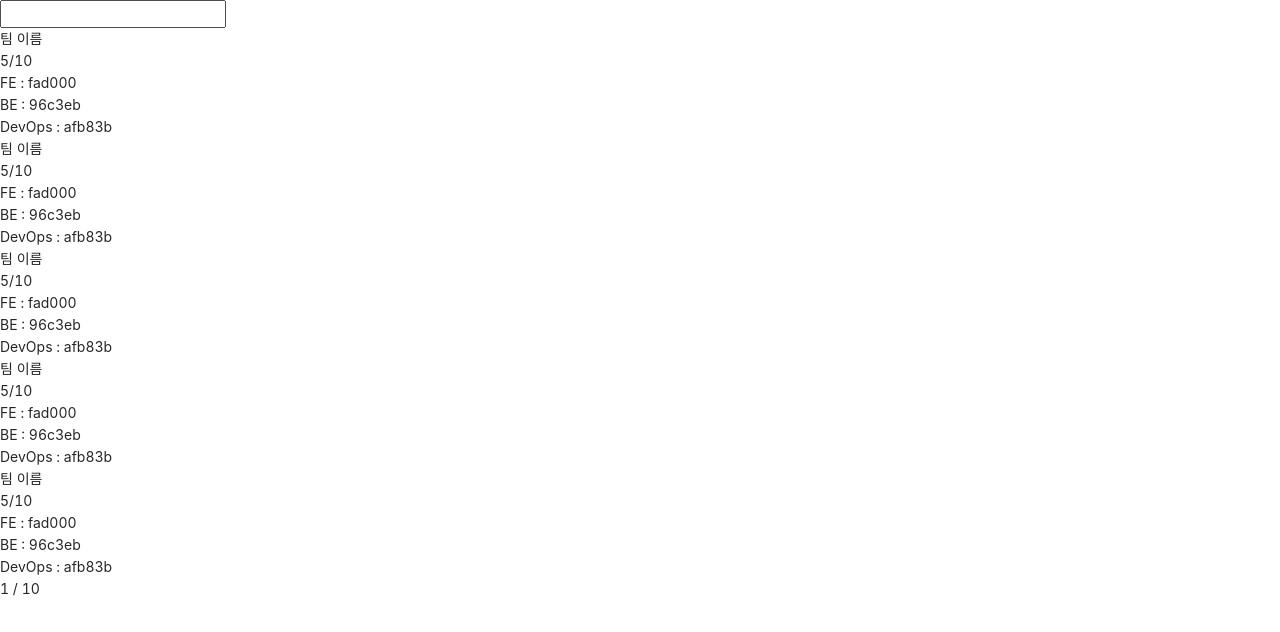
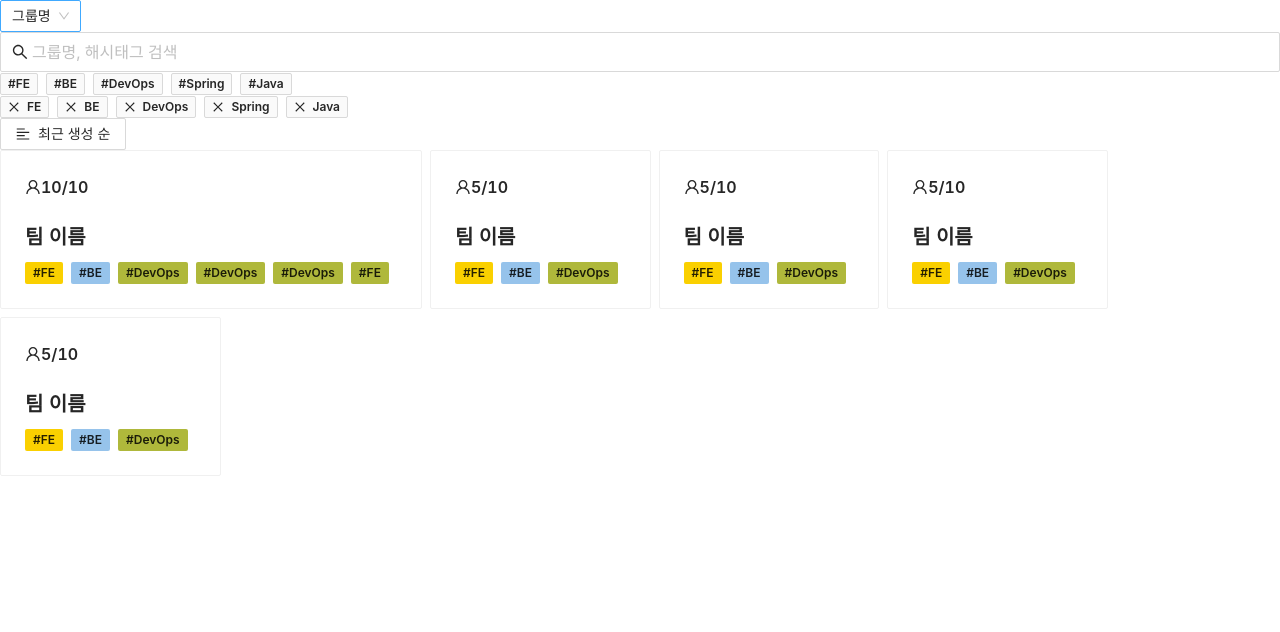
Before and after one commit to cbnu12/yas-front, a React (Create React App) app: page / in a window 1280 px wide. Shown: the top 632 px of the page. Built offline with nearby package versions, Linux system fonts and the light colour scheme.

Commit message:
feat: apply antd

```diff
--- a/src/pages/Main/Main.tsx
+++ b/src/pages/Main/Main.tsx
@@ -1,14 +1,16 @@
 import React from "react";
 import SearchInput from "./components/SearchInput";
 import MainView from "./Main.view";
-import { MainListData } from "./data/data";
+import { MainListData, tagList } from "./data/data";
+import SortInput from "./components/SortInput";
 
 const Main = () => {
   return (
-    <>
-      <SearchInput />
+    <div>
+      <SearchInput tagList={tagList} />
+      <SortInput />
       <MainView list={MainListData} />
-    </>
+    </div>
   );
 };
 
--- a/src/pages/Main/Main.view.tsx
+++ b/src/pages/Main/Main.view.tsx
@@ -1,3 +1,4 @@
+import { Space } from "antd";
 import React from "react";
 import MainItem from "./components/MainItem";
 import { MainListType } from "./data/data";
@@ -10,14 +11,11 @@ const MainView = ({ list }: Props) => {
   const { totalCount, currentPage, teamList } = list;
 
   return (
-    <div>
+    <Space wrap>
       {teamList.map((item) => (
         <MainItem key={item.id} item={item} />
       ))}
-      <div>
-        {currentPage} / {totalCount}
-      </div>
-    </div>
+    </Space>
   );
 };
 
--- a/src/pages/Main/components/MainItem/MainItem.tsx
+++ b/src/pages/Main/components/MainItem/MainItem.tsx
@@ -1,3 +1,5 @@
+import { UserOutlined } from "@ant-design/icons";
+import { Card, Tag, Typography } from "antd";
 import React from "react";
 import { TeamItemType } from "../../data/data";
 
@@ -8,17 +10,20 @@ interface Props {
 const MainItem = ({ item }: Props) => {
   const { name, currentMember, totalMember, hashtagList } = item;
   return (
-    <div>
-      <div>{name}</div>
+    <Card>
+      <Typography.Title level={5}>
+        <UserOutlined />
+        {currentMember}/{totalMember}
+      </Typography.Title>
+      <Typography.Title level={4}>{name}</Typography.Title>
       <div>
-        {currentMember}/{totalMember}
+        {hashtagList.map((item) => (
+          <Tag key={item.color} color={`#${item.color}`}>
+            <Typography.Text strong>#{item.hashtag}</Typography.Text>
+          </Tag>
+        ))}
       </div>
-      {hashtagList.map((item) => (
-        <div key={item.color}>
-          {item.hashtag} : {item.color}
-        </div>
-      ))}
-    </div>
+    </Card>
   );
 };
 
--- a/src/pages/Main/components/SearchInput/SearchInput.tsx
+++ b/src/pages/Main/components/SearchInput/SearchInput.tsx
@@ -1,7 +1,41 @@
-import React from 'react';
+import { CloseOutlined, SearchOutlined } from "@ant-design/icons";
+import { Select, Input, Tag, Typography } from "antd";
 
-const SearchInput = () => {
-    return (<div><input/></div>)
+interface Props {
+  tagList: string[];
+}
+
+const SearchInput = ({ tagList }: Props) => {
+  const { Option } = Select;
+
+  return (
+    <>
+      <Select defaultValue={"그룹명"}>
+        <Option>그룹명</Option>
+        <Option>해시태그</Option>
+      </Select>
+      <Input
+        placeholder="그룹명, 해시태그 검색"
+        size="large"
+        prefix={<SearchOutlined />}
+      />
+      <div>
+        {tagList.map((item) => (
+          <Tag key={item} color="default">
+            <Typography.Text strong>#{item}</Typography.Text>
+          </Tag>
+        ))}
+      </div>
+
+      <div>
+        {tagList.map((item) => (
+          <Tag key={item} color="default" icon={<CloseOutlined />}>
+            <Typography.Text strong>{item}</Typography.Text>
+          </Tag>
+        ))}
+      </div>
+    </>
+  );
 };
 
 export default SearchInput;
--- /dev/null
+++ b/src/pages/Main/components/SortInput/SortInput.tsx
@@ -0,0 +1,24 @@
+import { AlignLeftOutlined } from "@ant-design/icons";
+import { Button, Dropdown, Menu } from "antd";
+
+const menu = (
+  <Menu>
+    <Menu.Item>
+      <AlignLeftOutlined />
+      최근 생성 순
+    </Menu.Item>
+  </Menu>
+);
+
+const SortInput = () => {
+  return (
+    <Dropdown overlay={menu} placement="bottom">
+      <Button>
+        <AlignLeftOutlined />
+        최근 생성 순
+      </Button>
+    </Dropdown>
+  );
+};
+
+export default SortInput;
--- /dev/null
+++ b/src/pages/Main/components/SortInput/index.ts
@@ -0,0 +1 @@
+export { default } from './SortInput';
--- a/src/pages/Main/data/data.ts
+++ b/src/pages/Main/data/data.ts
@@ -23,7 +23,7 @@ export const MainListData: MainListType = {
             id: 1,
             name: "팀 이름",
             totalMember: 10,
-            currentMember: 5,
+            currentMember: 10,
             hashtagList: [
                 {
                 hashtag: "FE",
@@ -36,7 +36,19 @@ export const MainListData: MainListType = {
                 {
                     hashtag: "DevOps",
                     color: "afb83b"
-                }
+                },
+                {
+                    hashtag: "DevOps",
+                    color: "afb83b"
+                },
+                {
+                    hashtag: "DevOps",
+                    color: "afb83b"
+                },
+                {
+                    hashtag: "FE",
+                    color: "afb83b"
+                },
             ]
         },
         {
@@ -121,3 +133,5 @@ export const MainListData: MainListType = {
         },
     ]
 }
+
+export const tagList = ["FE", "BE", "DevOps", "Spring", "Java"];
```
Also changed, not shown: 1 other file (tests, documents, lock files or other folders).
